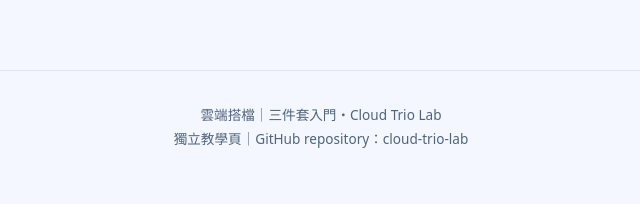
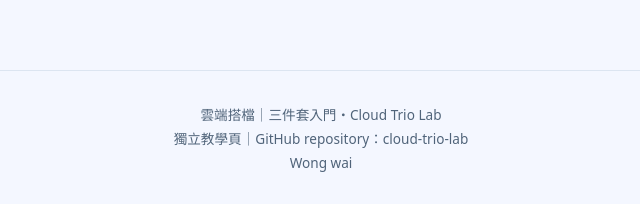
Before and after one commit to cw91020251212/cloud-trio-lab, a plain HTML site: page index.html in a window 1280 px wide. Shown: the part 6758-6962 px from the top of the page, 319-959 px from the left. Before the commit the page ends 6941 px from the top, so only its background shows below. Drawn offline with Linux system fonts and the light colour scheme.

Commit message:
Add Wong wai footer credit

```diff
--- a/index.html
+++ b/index.html
@@ -225,7 +225,7 @@
       </ul>
     </section>
   </main>
-  <footer>雲端搭檔｜三件套入門・Cloud Trio Lab<br>獨立教學頁｜GitHub repository：cloud-trio-lab</footer>
+  <footer>雲端搭檔｜三件套入門・Cloud Trio Lab<br>獨立教學頁｜GitHub repository：cloud-trio-lab<br>Wong wai</footer>
 
   <script>
     const choices = {
```
